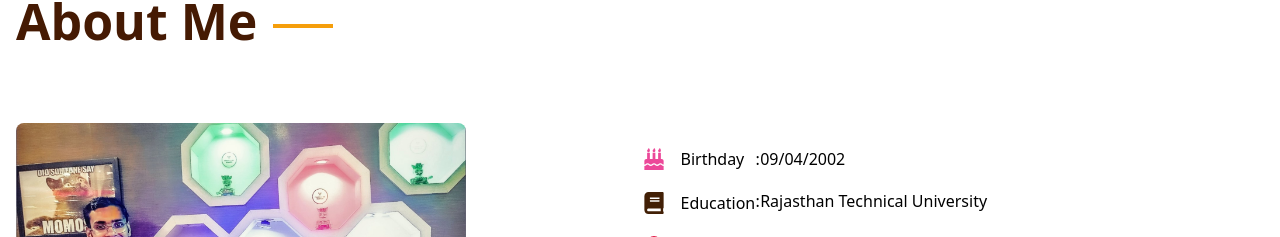
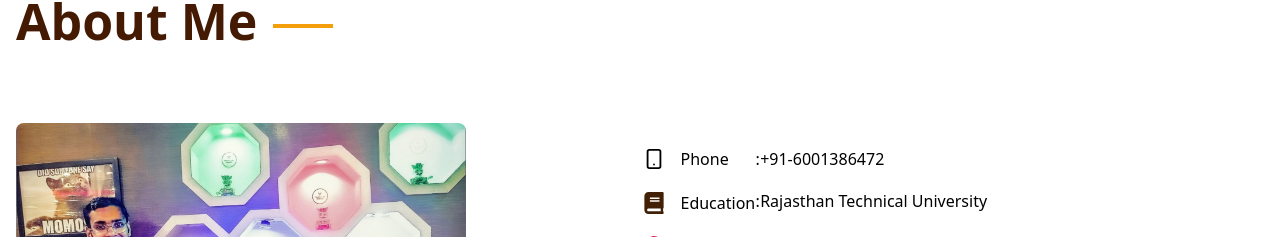
Before and after one commit to SouravKAgarwal/sourav-kr-agarwal, a Next.js app: page / in a window 1280 px wide. Shown: the part 920-1157 px from the top of the page. Built offline with nearby package versions, Linux system fonts and the light colour scheme.

Commit message:
About Page edited

```diff
--- a/pages/about.js
+++ b/pages/about.js
@@ -1,6 +1,6 @@
 import React from 'react'
 import Heading from "./heading"
-import {FaBirthdayCake} from "react-icons/fa"
+import {FiSmartphone} from "react-icons/fi"
 import {FaGithub} from "react-icons/fa"
 import {FaBook} from "react-icons/fa"
 import {FaLinkedin} from "react-icons/fa"
@@ -22,8 +22,8 @@ const About = () => {
                 <div className='flex item-center justify-between w-[380px] mt-4'>
                     <div className='flex flex-col gap-[4px]'>
                         <div className='flex my-2 gap-4 items-center font-medium'>
-                            <FaBirthdayCake className='text-[#ec4899] text-[22px]'/>
-                            Birthday
+                            <FiSmartphone className='text-blue text-[22px]'/>
+                            Phone
                         </div>
                         <div className='flex my-2 gap-4 items-center font-medium'>
                             <FaBook className='text-[#422006] text-[22px]'/>
@@ -47,7 +47,7 @@ const About = () => {
                     </div>
 
                     <div className='flex flex-col gap-[22px] text-black'>
-                        <div className='mt-2'>09/04/2002</div>
+                        <div className='mt-2'>+91-6001386472</div>
                         <div className='-mt-1'>Rajasthan Technical University</div>
                         <div className=' -mt-0'>Kumarpara Panchali,Bharalumukh,<br></br> Guwahati-781009, Assam</div>
                         <div>aggarwalsaurav948@gmail.com</div>
```
